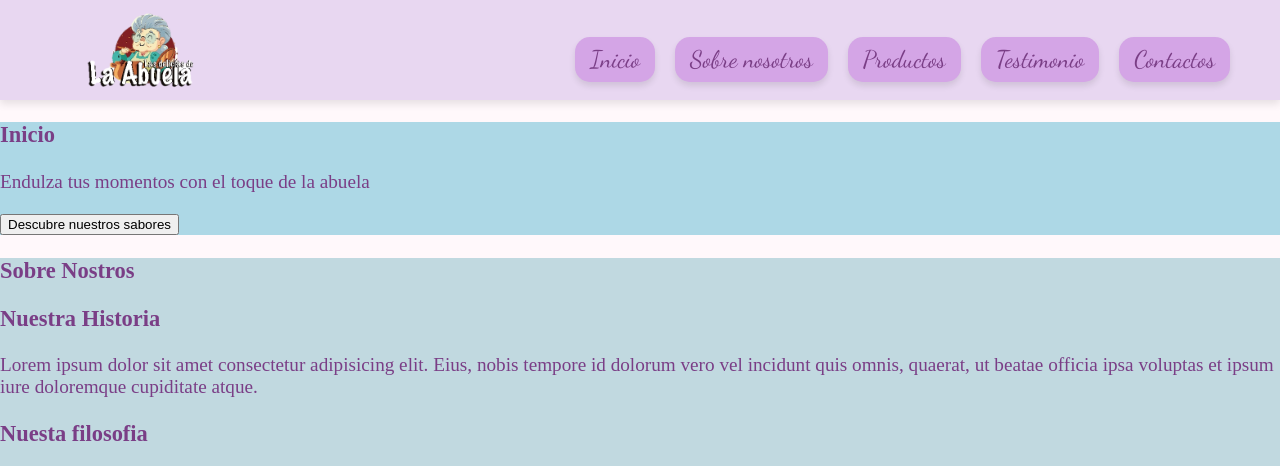
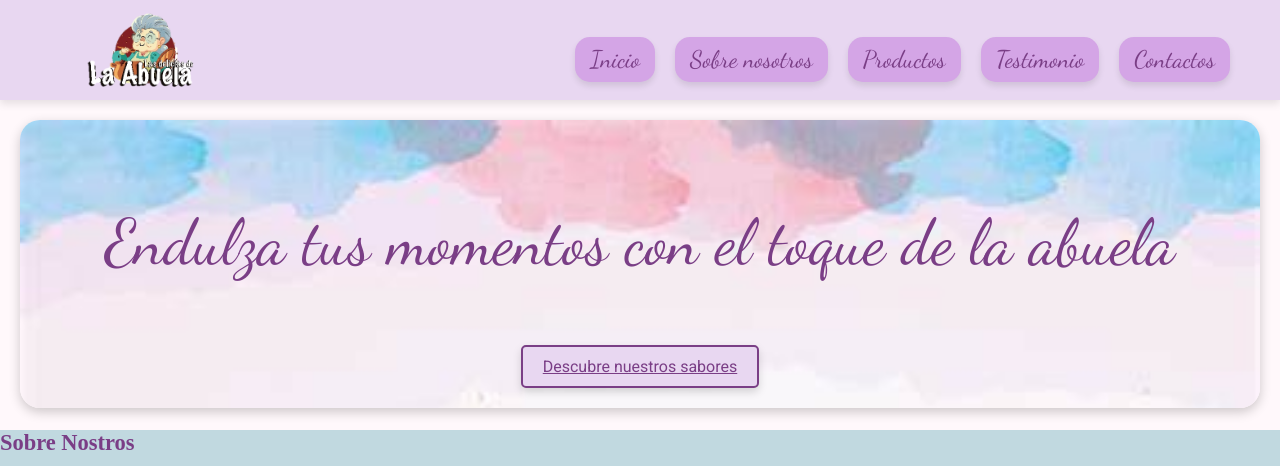
Before and after one commit to DevIv4n/PasteleriaAbuela, a plain HTML site: page index.html in a window 1280 px wide. Shown: the top 466 px of the page. Drawn offline with Linux system fonts and the light colour scheme; a web font is replaced by a local one.

Commit message:
Agregando estilos a inicio
Agregando estilos a inicio y mejorando la estructura de la pagina.

```diff
--- a/index.html
+++ b/index.html
@@ -27,9 +27,9 @@
 <main>
     <section id="inicio">
 
-            <h3>Inicio</h3>
+
             <p>Endulza tus momentos con el toque de la abuela</p>
-            <button>Descubre nuestros sabores</button>
+            <a href="#productos">Descubre nuestros sabores</a>
 
     </section>
 
--- a/style.css
+++ b/style.css
@@ -1,7 +1,7 @@
 
 @import url('https://fonts.googleapis.com/css2?family=Dancing+Script:wght@400..700&display=swap');
 
-@import url('https://fonts.googleapis.com/css2?family=Dancing+Script:wght@400..700&family=Playfair+Display:ital,wght@0,400..900;1,400..900&display=swap');
+@import url('https://fonts.googleapis.com/css2?family=Dancing+Script:wght@400..700&family=Playfair+Display:ital,wght@0,400..900;1,400..900&family=Roboto:ital,wght@0,100;0,300;0,400;0,500;0,700;0,900;1,100;1,300;1,400;1,500;1,700;1,900&display=swap');
 
 
 html {
@@ -28,6 +28,7 @@ body{
     "testimonio"
     "contacto"
     "footer" 100px;
+    row-gap: 20px; /* Espacio vertical entre secciones */
 }
 
 
@@ -87,8 +88,47 @@ nav ul li:hover{
 
 
 #inicio{
-    background-color: lightblue;
+
+    border-radius: 20px;
+    margin: 0px 20px;
     grid-area: inicio;
+    background-image: url("img/pastelfondo.jpg");
+    background-repeat: no-repeat;
+    background-size: cover;
+    display: flex;
+    flex-direction: column; /* Para apilar texto y botón */
+    align-items: center; /* Centrado horizontal */
+    justify-content: center; /* Centrado vertical */
+    padding: 20px;
+    box-shadow: 0px 4px 12px rgba(0, 0, 0, 0.2);
+}
+
+#inicio p{
+
+   text-align: center;
+   font-family: "Dancing Script", cursive;
+   font-size: 4rem;
+
+}
+
+#inicio a{
+
+    border: #7A3E86 2px solid;
+    border-radius: 5px;
+    background-color: #E8D7F1;
+    font-family: "Roboto", sans-serif;
+    color: #7A3E86;
+    font-size: 1rem;
+    cursor: pointer;
+    padding: 10px 20px; /* Ajusta el tamaño del botón */
+    box-shadow: 0px 4px 8px rgba(0, 0, 0, 0.15); /* Sombra para hacer el botón más visible */
+    transition: background-color 0.3s ease, transform 0.2s ease;
+
+}
+
+#inicio a:hover{
+    background-color: #D4B8E1;
+    transform: scale(1.2);
 }
 
 #sobre{
```
Also changed, not shown: img/pastelfondo.jpg (added).
